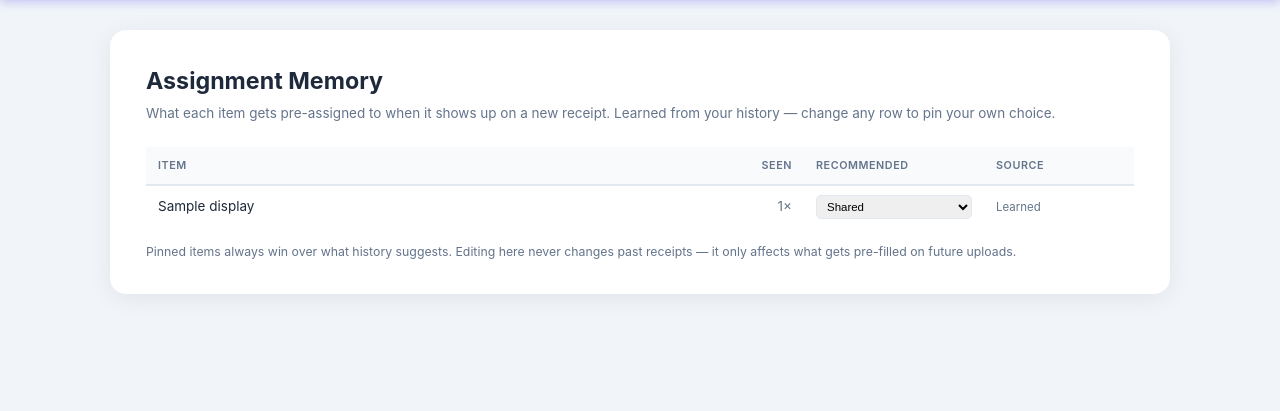
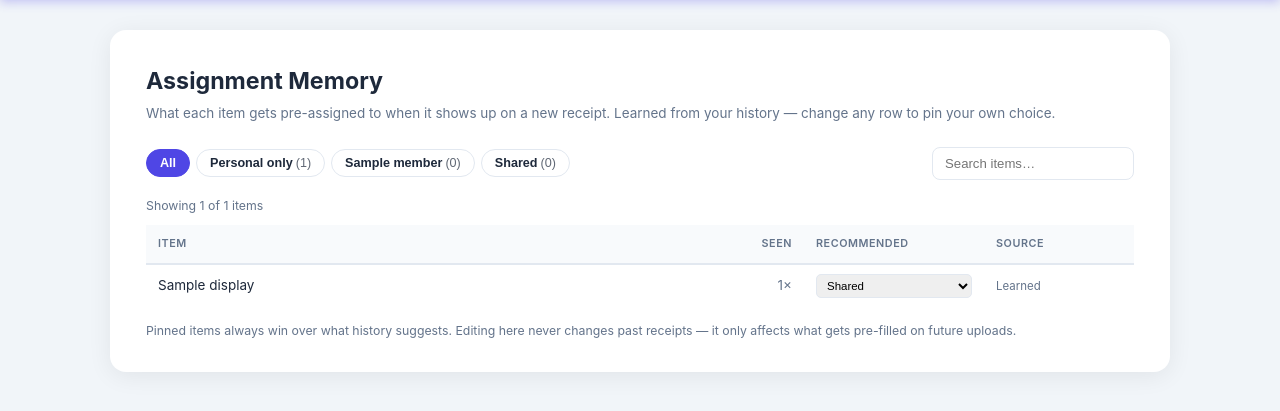
Before and after one commit to resilere/bill_split_app, a Flask app: template templates/memory.html in a window 1280 px wide. Shown: the part 56-467 px from the top of the page. Run offline with Flask 3, Linux system fonts and the light colour scheme; the template is opened without the code that fills it: most values are stand-ins (such as "Sample title", 1, 10 or a date in 2020); parts of the project's set-up code (start-up, migrations or seed data) failed here and were passed over; some libraries are stand-ins or nearby versions.

Commit message:
Add per-person filtering and search to the Memory page
Filter recommendations by person, "Personal only" (hides all shared
items), or "Shared", with a live item count on each chip, plus a search
box to find an item by name. Client-side filtering — no page reloads.

```diff
--- a/templates/memory.html
+++ b/templates/memory.html
@@ -9,6 +9,34 @@
 </p>
 
 {% if entries %}
+
+<!-- Filter toolbar -->
+<div style="display:flex; flex-wrap:wrap; gap:12px; align-items:center; justify-content:space-between; margin-bottom:16px;">
+  <div id="memFilters" style="display:flex; flex-wrap:wrap; gap:6px;">
+    <button type="button" class="chip active" data-filter="all">All</button>
+    <button type="button" class="chip" data-filter="personal">Personal only</button>
+    {% for m in members %}
+    <button type="button" class="chip" data-filter="{{ m.id }}">{{ m.name }}</button>
+    {% endfor %}
+    <button type="button" class="chip" data-filter="shared">Shared</button>
+  </div>
+  <input type="search" id="memSearch" placeholder="Search items…"
+         style="padding:8px 12px; border:1.5px solid var(--border); border-radius:8px; font-size:0.88em; min-width:180px;">
+</div>
+<p id="memCount" style="font-size:0.82em; color:var(--text-muted); margin-bottom:10px;"></p>
+
+<style>
+  .chip {
+    padding:6px 13px; border:1.5px solid var(--border); background:var(--surface);
+    color:var(--text); border-radius:99px; font-size:0.84em; font-weight:600;
+    cursor:pointer; transition:all 0.15s;
+  }
+  .chip:hover { border-color:var(--primary); }
+  .chip.active { background:var(--primary); color:#fff; border-color:var(--primary); }
+  .chip .chip-count { opacity:0.7; font-weight:500; margin-left:3px; }
+  #memEmpty { display:none; text-align:center; padding:32px; color:var(--text-muted); }
+</style>
+
 <div style="overflow-x:auto;">
   <table class="table">
     <thead>
@@ -19,9 +47,9 @@
         <th style="width:150px;">Source</th>
       </tr>
     </thead>
-    <tbody>
+    <tbody id="memRows">
       {% for e in entries %}
-      <tr>
+      <tr class="mem-row" data-assignee="{{ e.effective }}" data-name="{{ e.display|lower }}">
         <td>{{ e.display }}</td>
         <td class="text-right" style="color:var(--text-muted);">{{ e.count }}×</td>
         <td>
@@ -54,11 +82,66 @@
       {% endfor %}
     </tbody>
   </table>
+  <div id="memEmpty">No items match this filter.</div>
 </div>
 <p style="margin-top:14px; font-size:0.82em; color:var(--text-muted);">
   Pinned items always win over what history suggests. Editing here never changes past receipts —
   it only affects what gets pre-filled on future uploads.
 </p>
+
+<script>
+(function () {
+  const rows    = Array.from(document.querySelectorAll('#memRows .mem-row'));
+  const filters = document.getElementById('memFilters');
+  const search  = document.getElementById('memSearch');
+  const countEl = document.getElementById('memCount');
+  const emptyEl = document.getElementById('memEmpty');
+  let activeFilter = 'all';
+
+  // Show a count on each chip
+  filters.querySelectorAll('.chip').forEach(chip => {
+    const f = chip.dataset.filter;
+    const n = rows.filter(r => matchesFilter(r, f)).length;
+    if (f !== 'all') {
+      const span = document.createElement('span');
+      span.className = 'chip-count';
+      span.textContent = '(' + n + ')';
+      chip.appendChild(span);
+    }
+  });
+
+  function matchesFilter(row, f) {
+    const who = row.dataset.assignee;
+    if (f === 'all') return true;
+    if (f === 'personal') return who !== 'shared';
+    return who === f;
+  }
+
+  function apply() {
+    const q = search.value.trim().toLowerCase();
+    let shown = 0;
+    rows.forEach(row => {
+      const ok = matchesFilter(row, activeFilter) && (!q || row.dataset.name.includes(q));
+      row.style.display = ok ? '' : 'none';
+      if (ok) shown++;
+    });
+    countEl.textContent = 'Showing ' + shown + ' of ' + rows.length + ' items';
+    emptyEl.style.display = shown === 0 ? 'block' : 'none';
+  }
+
+  filters.addEventListener('click', e => {
+    const chip = e.target.closest('.chip');
+    if (!chip) return;
+    filters.querySelectorAll('.chip').forEach(c => c.classList.remove('active'));
+    chip.classList.add('active');
+    activeFilter = chip.dataset.filter;
+    apply();
+  });
+  search.addEventListener('input', apply);
+
+  apply();
+})();
+</script>
 {% else %}
 <div style="text-align:center; padding:48px 24px; border:2px dashed var(--border); border-radius:12px; color:var(--text-muted);">
   <div style="font-size:2.5em; margin-bottom:12px;">🧠</div>
```
